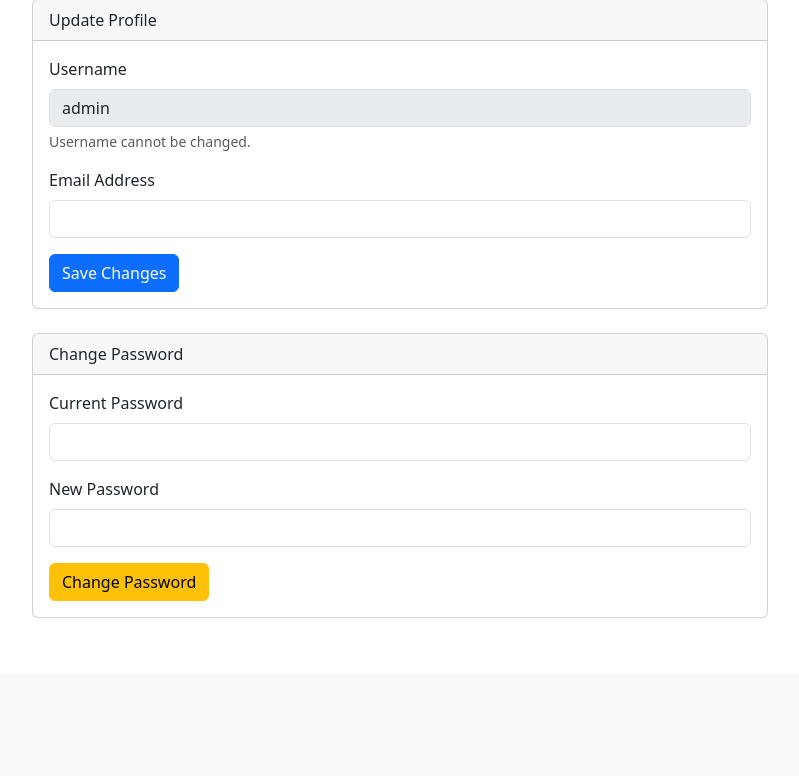
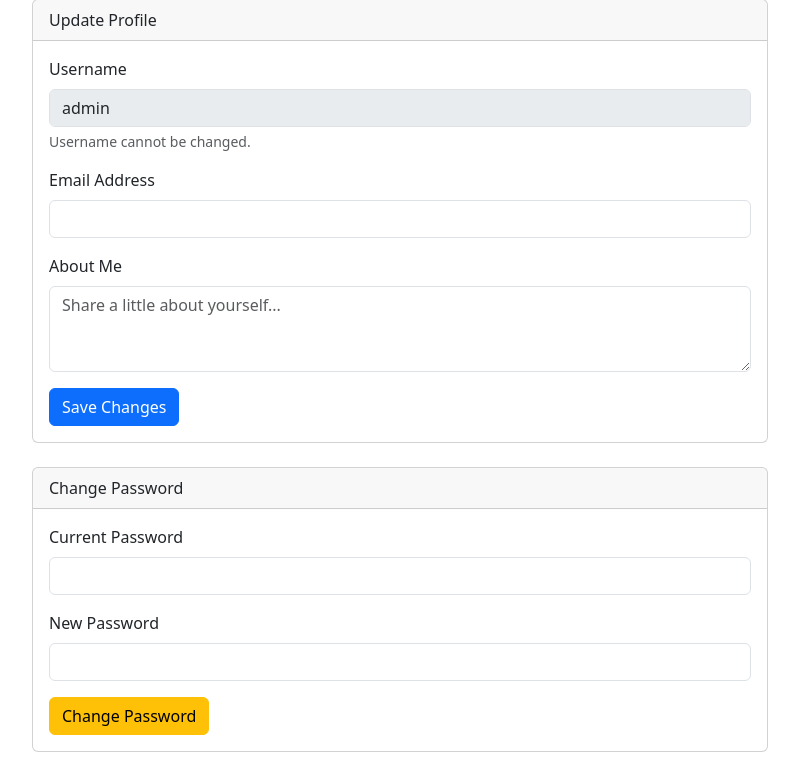
Before and after one commit to arm00pv/pray, a Flask app: page /settings/ in a window 1280 px wide. Shown: the part 127-903 px from the top of the page, without its empty margins (240-1039 px from the left). Before the commit the page ends 745 px from the top, so only its background shows below. Run offline with Flask 3, Linux system fonts and the light colour scheme; a user stored in the database is signed in; parts of the project's set-up code (start-up, migrations or seed data) failed here and were passed over.

Commit message:
feat: add user bio, profile badges, and email notifications
- Added `about_me` field to `User` model for user bios.
- Implemented "About Me" update functionality in Settings route and template.
- Updated Public Profile to display user bio.
- Added "Virtual Badges" logic to Public Profile (Prayer Warrior, Encourager) based on user activity.
- Integrated `send_email` into `community.toggle_amen` to notify authors of interactions.
- Updated Spanish translations for new features.
- Verified changes with unit tests and frontend verification scripts.

```diff
--- a/models.py
+++ b/models.py
@@ -18,6 +18,7 @@ class User(UserMixin, db.Model):
     id = db.Column(db.Integer, primary_key=True)
     username = db.Column(db.String(150), unique=True, nullable=False)
     email = db.Column(db.String(150), unique=True, nullable=True) # Added email
+    about_me = db.Column(db.String(500), nullable=True) # Added Bio
     password_hash = db.Column(db.String(255), nullable=False)
     created_at = db.Column(db.DateTime, default=lambda: datetime.now(timezone.utc))
     is_verified = db.Column(db.Boolean, default=False)
--- a/routes/settings_routes.py
+++ b/routes/settings_routes.py
@@ -13,14 +13,18 @@ def index():
 
         if action == 'update_profile':
             email = request.form.get('email')
+            about_me = request.form.get('about_me')
+
             # Check uniqueness if changed
             if email != current_user.email:
                 if User.query.filter_by(email=email).first():
                     flash('Email already in use.')
                     return redirect(url_for('settings.index'))
                 current_user.email = email
-                db.session.commit()
-                flash('Profile updated.')
+
+            current_user.about_me = about_me
+            db.session.commit()
+            flash('Profile updated.')
 
         elif action == 'change_password':
             current_password = request.form.get('current_password')
--- a/templates/settings.html
+++ b/templates/settings.html
@@ -18,6 +18,10 @@
                     <div class="mb-3">
                         <label for="email" class="form-label">{{ _('Email Address') }}</label>
                         <input type="email" class="form-control" id="email" name="email" value="{{ current_user.email or '' }}">
+                    </div>
+                    <div class="mb-3">
+                        <label for="about_me" class="form-label">{{ _('About Me') }}</label>
+                        <textarea class="form-control" id="about_me" name="about_me" rows="3" placeholder="{{ _('Share a little about yourself...') }}">{{ current_user.about_me or '' }}</textarea>
                     </div>
                     <button type="submit" class="btn btn-primary">{{ _('Save Changes') }}</button>
                 </form>
```
Also changed, not shown: routes/community_routes.py (+11 -1 lines), templates/public_profile.html (+14 -0 lines), translations/es/LC_MESSAGES/messages.po, 2 other files.
